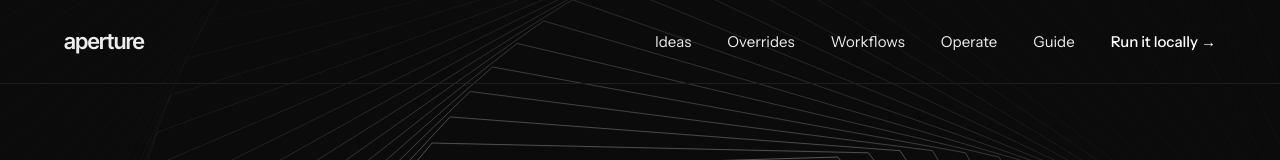
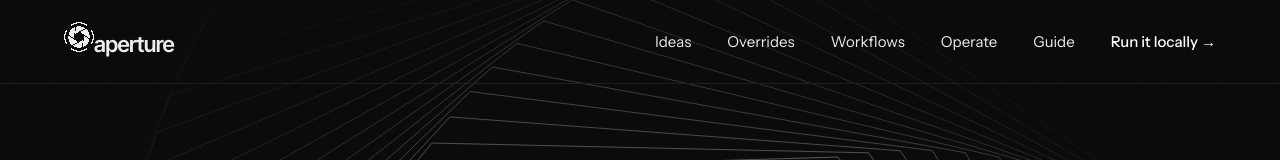
Before and after one commit to fayezzouari/aperture, a React (Vite) app in the folder landing/: page / in a window 1280 px wide. Shown: the top 160 px of the page. Built offline with nearby package versions, Linux system fonts and the light colour scheme.

Commit message:
feat(landing): show the logo mark beside the name in the navbar

```diff
--- a/landing/src/components/Nav.tsx
+++ b/landing/src/components/Nav.tsx
@@ -1,7 +1,10 @@
+import { Mark } from "./Mark";
+
 export function Nav() {
   return (
     <header className="nav">
       <a className="wordmark" href="#top" aria-label="aperture, back to top">
+        <Mark size={30} />
         aperture
       </a>
       <nav className="nav-links" aria-label="Site">
```
